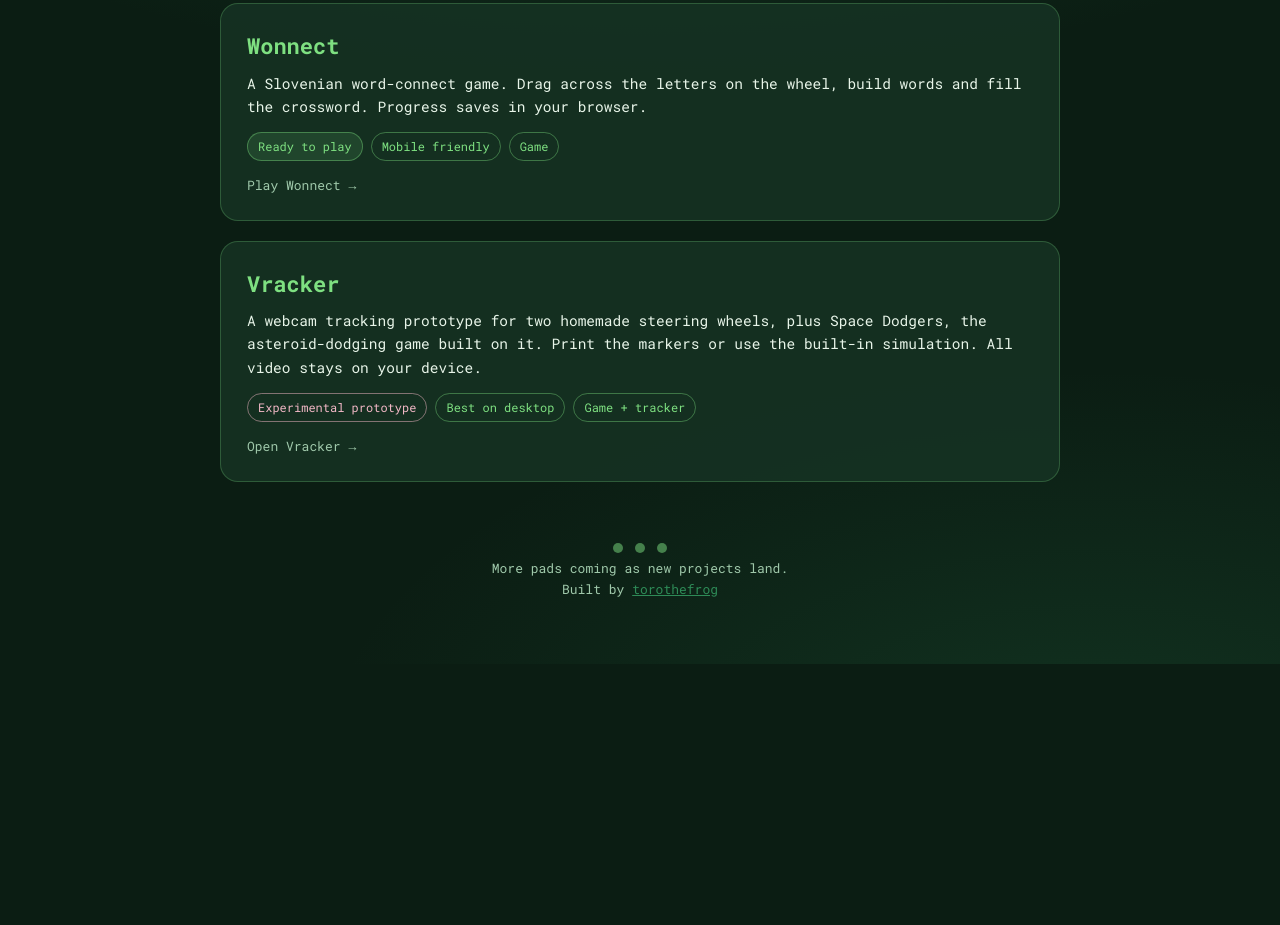
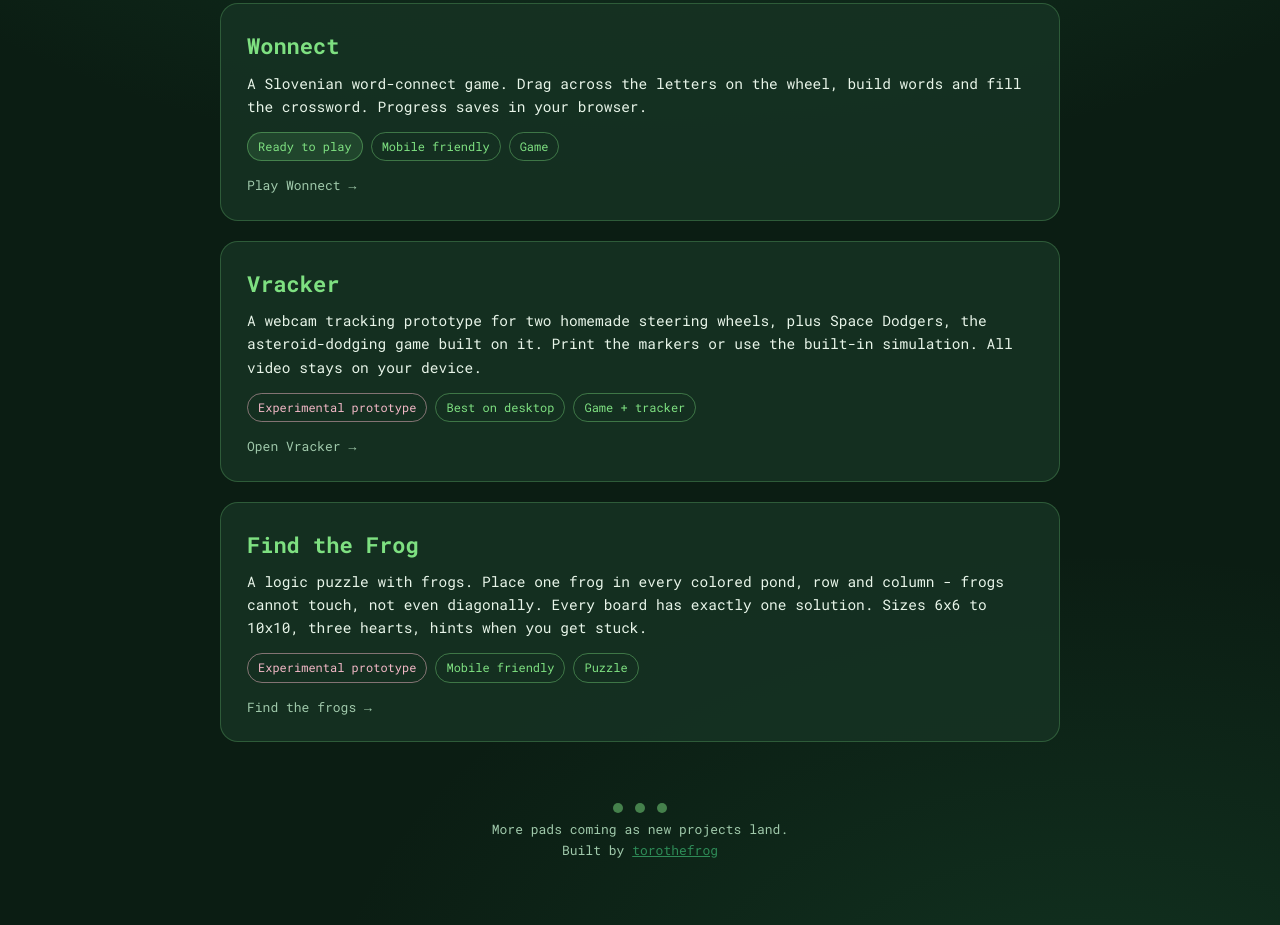
Before and after one commit to torothefrog/pond, a plain HTML site: page index.html in a window 1280 px wide. Shown: the part 317-1242 px from the top of the page. Before the commit the page ends 981 px from the top, so only its background shows below. Drawn offline with Linux system fonts and the light colour scheme.

Commit message:
Add Find the Frog lily pad card

```diff
--- a/index.html
+++ b/index.html
@@ -141,6 +141,21 @@
         <p class="go">Open Vracker &rarr;</p>
       </a>
 
+      <a class="pad" href="https://torothefrog.github.io/find-the-frog/">
+        <div class="pad-top">
+          <h2>Find the Frog</h2>
+        </div>
+        <p class="desc">A logic puzzle with frogs. Place one frog in every colored pond, row
+        and column - frogs cannot touch, not even diagonally. Every board has exactly one
+        solution. Sizes 6x6 to 10x10, three hearts, hints when you get stuck.</p>
+        <div class="chips">
+          <span class="chip proto">Experimental prototype</span>
+          <span class="chip">Mobile friendly</span>
+          <span class="chip">Puzzle</span>
+        </div>
+        <p class="go">Find the frogs &rarr;</p>
+      </a>
+
     </main>
 
     <footer>
```
